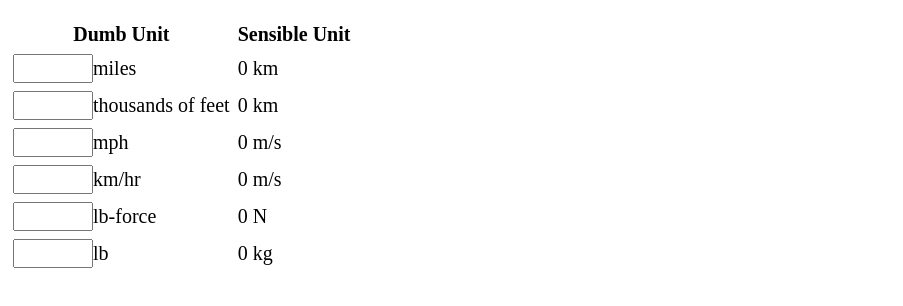
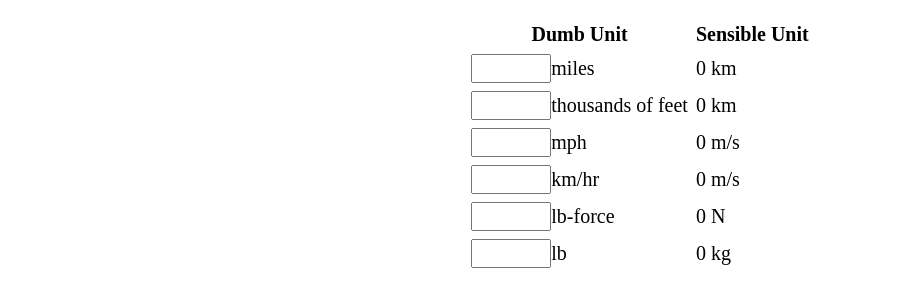
Before and after one commit to quadrplax/quadrplax.github.io, a plain HTML site: page index.html in a window 1280 px wide. Shown: the part 48-354 px from the top of the page, without its empty margins (0-903 px from the left). Drawn offline with Linux system fonts and the light colour scheme.

Commit message:
Fixed centering

```diff
--- a/index.html
+++ b/index.html
@@ -4,9 +4,6 @@
 		<title>Rocket Launch Unit Converter</title>
 		<meta name="viewport" content="width=device-width, initial-scale=1.0">
 		<style type="text/css">
-      body {
-        text-align: center;
-      }
 			table {
 				border-collapse: collapse;
 			}
@@ -34,10 +31,12 @@
 		</script>
 	</head>
 	<body>
-		<h1>Rocket Launch Unit Converter</h1>
-	  <table>
-			<tr><th>Dumb Unit</th><th>Sensible Unit</th></tr>
-			<tr><td><input type='text' onfocus='this.select();' oninput='convert(0, this.value, 1.60934)'>miles</td><td><span id='out0'>0</span> km</td></tr><tr><td><input type='text' onfocus='this.select();' oninput='convert(1, this.value, 0.3048)'>thousands of feet</td><td><span id='out1'>0</span> km</td></tr><tr><td><input type='text' onfocus='this.select();' oninput='convert(2, this.value, 0.44704)'>mph</td><td><span id='out2'>0</span> m/s</td></tr><tr><td><input type='text' onfocus='this.select();' oninput='convert(3, this.value, 0.277778)'>km/hr</td><td><span id='out3'>0</span> m/s</td></tr><tr><td><input type='text' onfocus='this.select();' oninput='convert(4, this.value, 4.44822)'>lb-force</td><td><span id='out4'>0</span> N</td></tr><tr><td><input type='text' onfocus='this.select();' oninput='convert(5, this.value, 0.453592)'>lb</td><td><span id='out5'>0</span> kg</td></tr>
-    </table>
+		<center>
+			<h1>Rocket Launch Unit Converter</h1>
+			<table>
+				<tr><th>Dumb Unit</th><th>Sensible Unit</th></tr>
+				<tr><td><input type='text' onfocus='this.select();' oninput='convert(0, this.value, 1.60934)'>miles</td><td><span id='out0'>0</span> km</td></tr><tr><td><input type='text' onfocus='this.select();' oninput='convert(1, this.value, 0.3048)'>thousands of feet</td><td><span id='out1'>0</span> km</td></tr><tr><td><input type='text' onfocus='this.select();' oninput='convert(2, this.value, 0.44704)'>mph</td><td><span id='out2'>0</span> m/s</td></tr><tr><td><input type='text' onfocus='this.select();' oninput='convert(3, this.value, 0.277778)'>km/hr</td><td><span id='out3'>0</span> m/s</td></tr><tr><td><input type='text' onfocus='this.select();' oninput='convert(4, this.value, 4.44822)'>lb-force</td><td><span id='out4'>0</span> N</td></tr><tr><td><input type='text' onfocus='this.select();' oninput='convert(5, this.value, 0.453592)'>lb</td><td><span id='out5'>0</span> kg</td></tr>
+			</table>
+		</center>
 	</body>
 </html>
```
